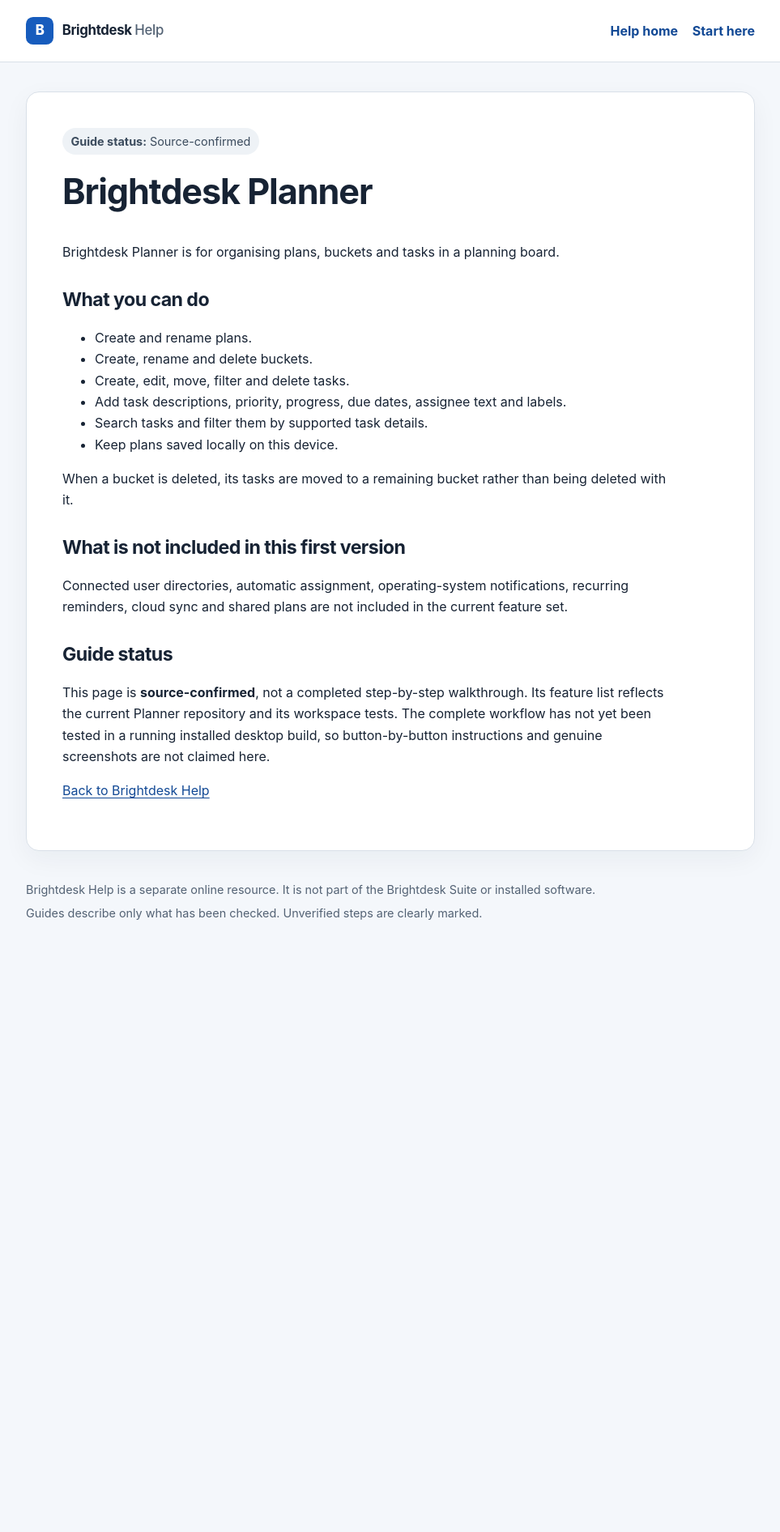
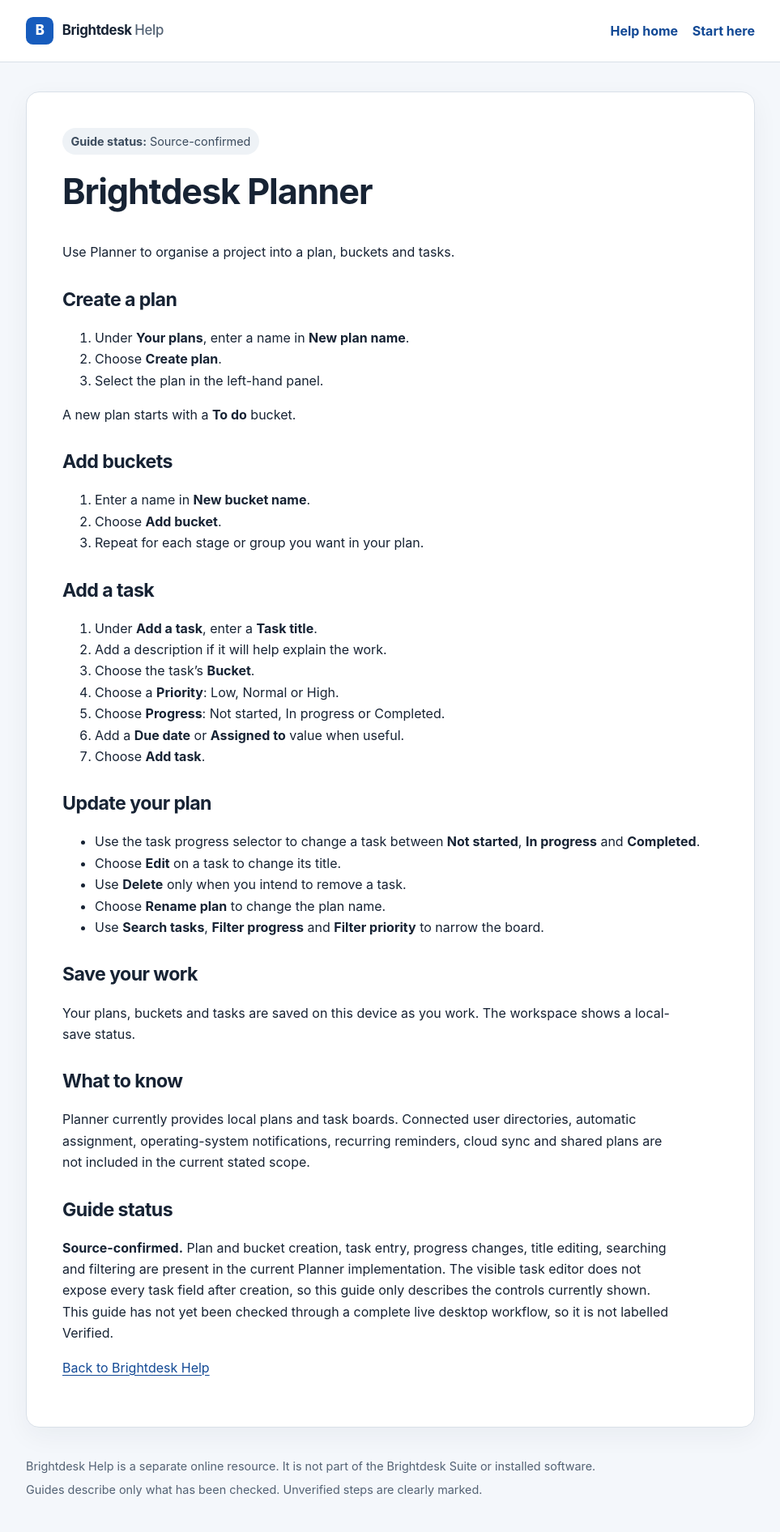
Before and after one commit to conz20/Brightdesk-Wiki, a Jekyll site: the page built from docs/products/planner.md, in a window 1280 px wide. Shown: the whole page at 81% size, without its empty margins (158-1121 px from the left). Built offline with Jekyll 4.4.1, drawn with Linux system fonts in a browser that asks for light colours; before the commit the page ends 1180 px from its top, so only the background shows below that.

Commit message:
docs: add source-confirmed planner help guide

```diff
--- a/docs/products/planner.md
+++ b/docs/products/planner.md
@@ -1,32 +1,57 @@
 ---
 layout: default
 title: Brightdesk Planner
-description: What Brightdesk Planner can do and what is not included yet.
+description: Organise plans, buckets and tasks in Brightdesk Planner.
 status: Source-confirmed
 permalink: /products/planner.html
 ---
 
 # Brightdesk Planner
 
-Brightdesk Planner is for organising plans, buckets and tasks in a planning board.
+Use Planner to organise a project into a plan, buckets and tasks.
 
-## What you can do
+## Create a plan
 
-- Create and rename plans.
-- Create, rename and delete buckets.
-- Create, edit, move, filter and delete tasks.
-- Add task descriptions, priority, progress, due dates, assignee text and labels.
-- Search tasks and filter them by supported task details.
-- Keep plans saved locally on this device.
+1. Under **Your plans**, enter a name in **New plan name**.
+2. Choose **Create plan**.
+3. Select the plan in the left-hand panel.
 
-When a bucket is deleted, its tasks are moved to a remaining bucket rather than being deleted with it.
+A new plan starts with a **To do** bucket.
 
-## What is not included in this first version
+## Add buckets
 
-Connected user directories, automatic assignment, operating-system notifications, recurring reminders, cloud sync and shared plans are not included in the current feature set.
+1. Enter a name in **New bucket name**.
+2. Choose **Add bucket**.
+3. Repeat for each stage or group you want in your plan.
+
+## Add a task
+
+1. Under **Add a task**, enter a **Task title**.
+2. Add a description if it will help explain the work.
+3. Choose the task's **Bucket**.
+4. Choose a **Priority**: Low, Normal or High.
+5. Choose **Progress**: Not started, In progress or Completed.
+6. Add a **Due date** or **Assigned to** value when useful.
+7. Choose **Add task**.
+
+## Update your plan
+
+- Use the task progress selector to change a task between **Not started**, **In progress** and **Completed**.
+- Choose **Edit** on a task to change its title.
+- Use **Delete** only when you intend to remove a task.
+- Choose **Rename plan** to change the plan name.
+- Use **Search tasks**, **Filter progress** and **Filter priority** to narrow the board.
+
+## Save your work
+
+Your plans, buckets and tasks are saved on this device as you work. The workspace shows a local-save status.
+
+## What to know
+
+Planner currently provides local plans and task boards. Connected user directories, automatic assignment, operating-system notifications, recurring reminders, cloud sync and shared plans are not included in the current stated scope.
 
 ## Guide status
 
-This page is **source-confirmed**, not a completed step-by-step walkthrough. Its feature list reflects the current Planner repository and its workspace tests. The complete workflow has not yet been tested in a running installed desktop build, so button-by-button instructions and genuine screenshots are not claimed here.
+**Source-confirmed.** Plan and bucket creation, task entry, progress changes, title editing, searching and filtering are present in the current Planner implementation. The visible task editor does not expose every task field after creation, so this guide only describes the controls currently shown. This guide has not yet been checked through a complete live desktop workflow, so it is not labelled Verified.
 
 [Back to Brightdesk Help](../index.html)
```
